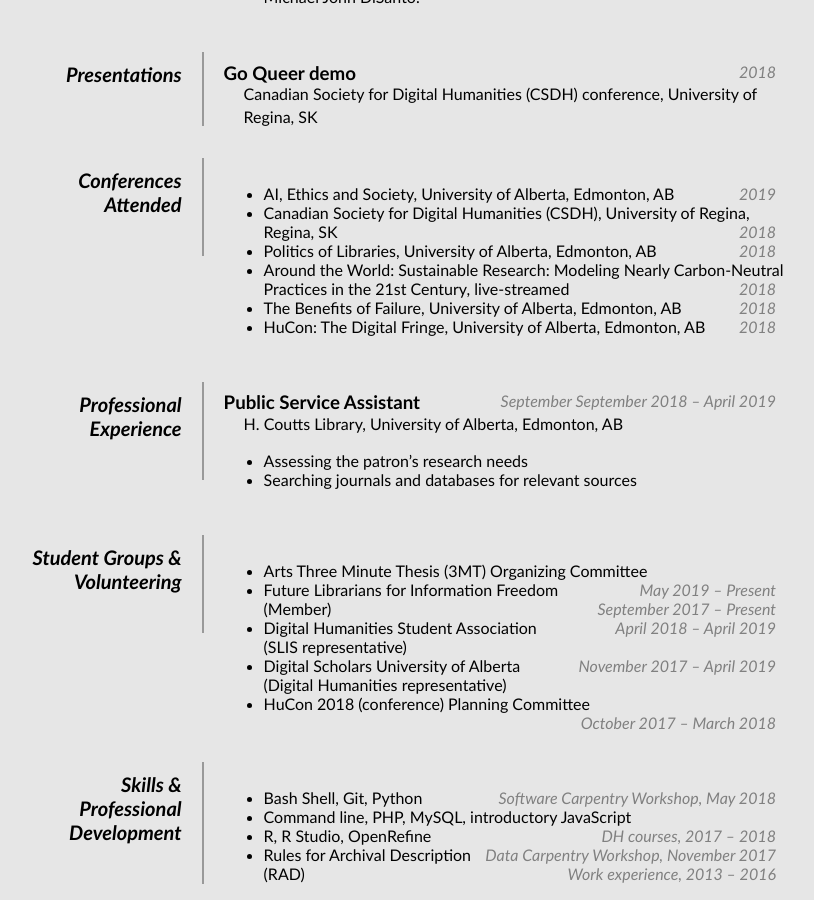
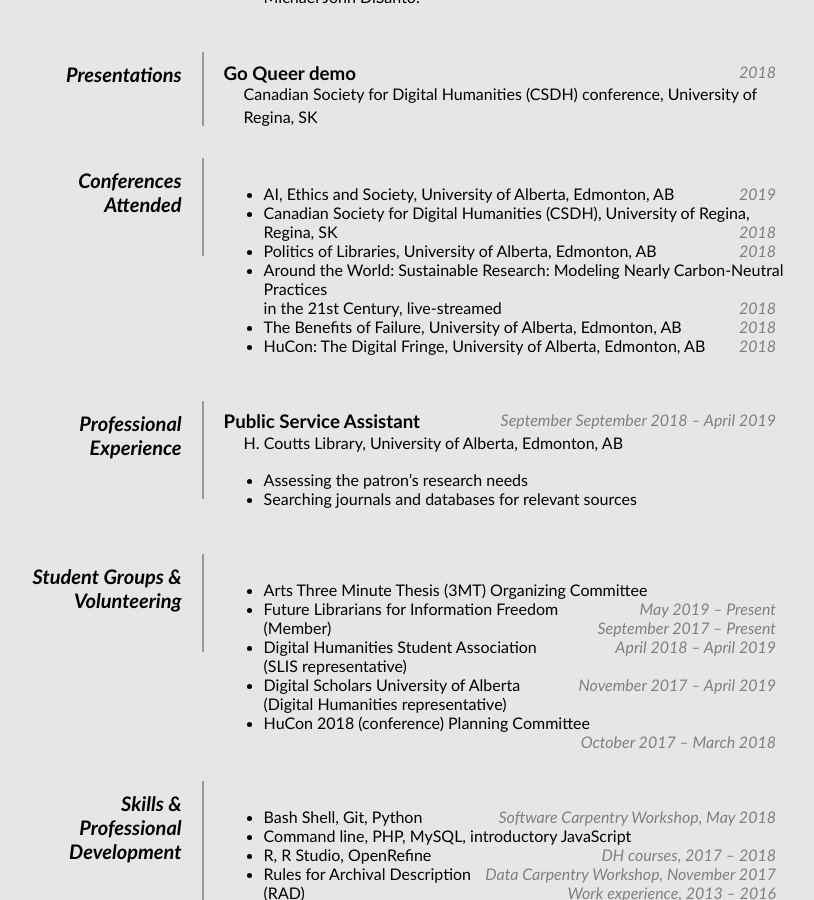
Before and after one commit to k-j-oliver/k-j-oliver.github.io, a Jekyll site: the page built from CV/index.html, in a window 1280 px wide and 900 px high, scrolled down 1180 px. Shown: the whole window, without its empty margins (228-1042 px from the left). Built offline with Jekyll 4.4.1, drawn with Linux system fonts in a browser that asks for light colours.

```diff
--- a/CV/index.html
+++ b/CV/index.html
@@ -77,7 +77,7 @@ title: CV - Kathleen Oliver
 				<li>AI, Ethics and Society, University of Alberta, Edmonton, AB <span>2019</span></li>
 				<li>Canadian Society for Digital Humanities (CSDH), University of Regina, Regina, SK <span>2018</span></li>
 				<li>Politics of Libraries, University of Alberta, Edmonton, AB	<span>2018</span></li>
-				<li>Around the World: Sustainable Research: Modeling Nearly Carbon-Neutral Practices in the 21st Century, live-streamed<span>2018</span></li>
+				<li>Around the World: Sustainable Research: Modeling Nearly Carbon-Neutral Practices</br> in the 21st Century, live-streamed<span>2018</span></li>
 				<li>The Benefits of Failure, University of Alberta, Edmonton, AB <span>2018</span></li>
 				<li>HuCon: The Digital Fringe, University of Alberta, Edmonton, AB <span>2018</span></li>
 			</ul>
```
